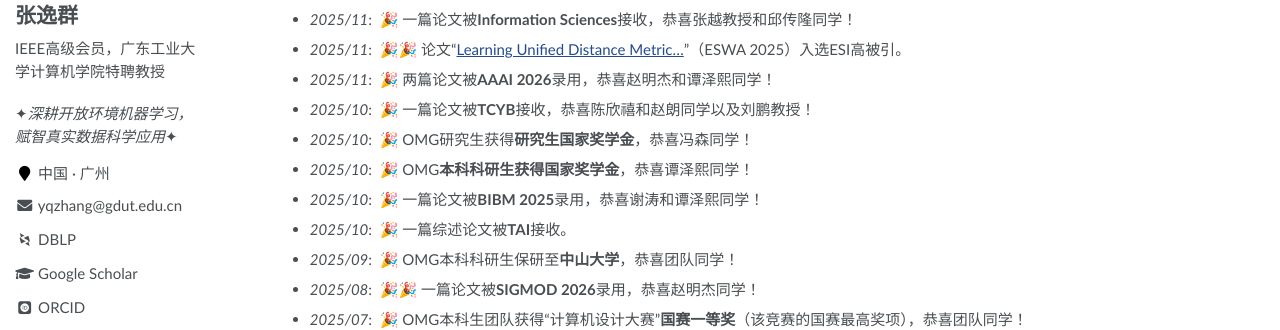
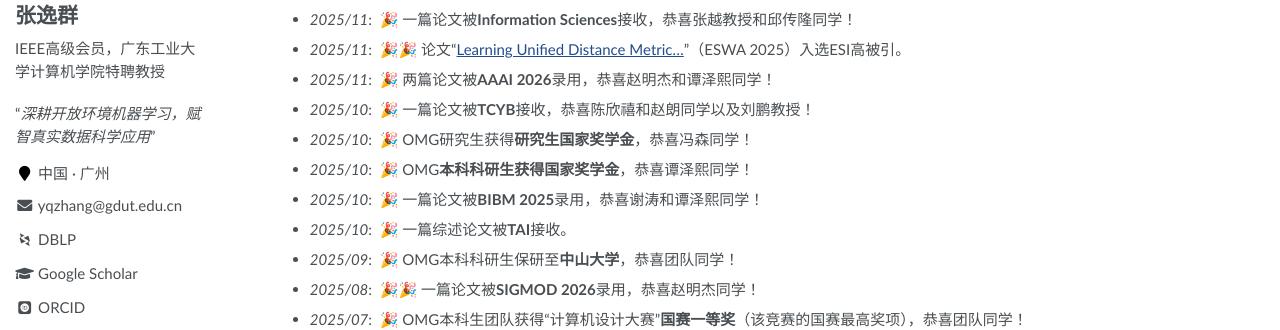
Before and after one commit to yqzhang-Zz/zh-news, a Jekyll site: the page built from _pages/about.md, in a window 1280 px wide. Shown: the part 338-668 px from the top of the page. Built offline with Jekyll 4.4.1, drawn with Linux system fonts in a browser that asks for light colours; some web fonts are replaced.

```diff
--- a/_config.yml
+++ b/_config.yml
@@ -7,7 +7,7 @@
 
 # Site Settings
 title                    : "张逸群的个人主页 - 所有新闻"
-description              : "✦<em>深耕开放环境机器学习，赋智真实数据科学应用</em>✦"
+description              : "“<em>深耕开放环境机器学习，赋智真实数据科学应用</em>”"
 repository               : "yqzhang-Zz.github.io/zh"
 google_scholar_stats_use_cdn : true
 
```
